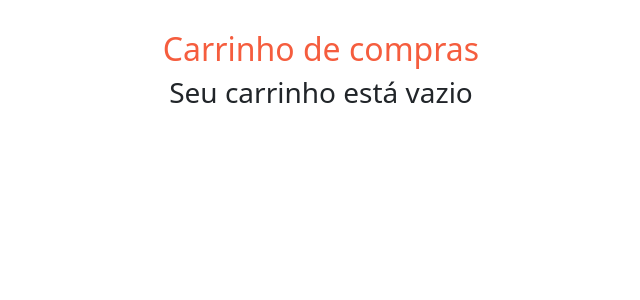
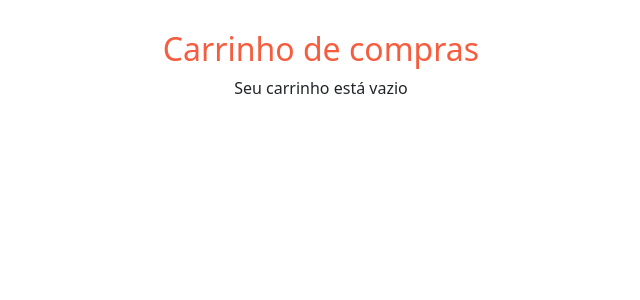
Before and after one commit to Mixchelle/FrontEnd-Online-Store, a React (Create React App) app: page /cart in a window 1280 px wide. Shown: the top 300 px of the page, without its empty margins (319-959 px from the left). Built offline with nearby package versions, Linux system fonts and the light colour scheme; the HTML template or start-up script is replaced by a standard one.

Commit message:
8º Requisito

```diff
--- a/src/App.jsx
+++ b/src/App.jsx
@@ -10,11 +10,11 @@ function App() {
     <div className="App">
       <main>
         <Switch>
-          <div>
+          <>
             <Route exact path="/" component={ Search } />
             <Route exact path="/cart" component={ ShoppingCart } />
             <Route exact path="/productDetails/:id" component={ ProductDetails } />
-          </div>
+          </>
         </Switch>
       </main>
     </div>
--- a/src/pages/Search.jsx
+++ b/src/pages/Search.jsx
@@ -20,15 +20,14 @@ class Search extends Component {
   };
 
   insertStorage = (event) => {
-    const { value } = event.target;
+    const { id, price, title, thumbnail } = event;
+
     this.setState((prevState) => ({
-      newArray: [...prevState.newArray, value],
-    }));
-    const number = 1000;
-    setTimeout(() => {
+      newArray: [...prevState.newArray, { id, price, title, thumbnail }],
+    }), () => {
       const { newArray } = this.state;
       localStorage.setItem('item', JSON.stringify(newArray));
-    }, number);
+    });
   };
 
   fetchSearch = async (frase) => {
@@ -91,7 +90,7 @@ class Search extends Component {
               </button>
             </div>
             { carregar ? message : produto
-              .map(({ id, title, thumbnail, price }) => (
+              .map((object, { id, title, thumbnail, price }) => (
                 <div key={ id }>
                   <Link
                     to={ `productDetails/${id}` }
@@ -111,8 +110,7 @@ class Search extends Component {
                   <button
                     data-testid="product-add-to-cart"
                     type="button"
-                    value={ id }
-                    onClick={ this.insertStorage }
+                    onClick={ () => this.insertStorage(object) }
                   >
                     Adicionar ao Carrinho
                   </button>
--- a/src/pages/ShoppingCart.jsx
+++ b/src/pages/ShoppingCart.jsx
@@ -1,80 +1,50 @@
 import React, { Component } from 'react';
 import { Card, CardBody, CardTitle, CardSubtitle, CardText } from 'reactstrap';
-import { getProductById } from '../services/api';
 import 'bootstrap/dist/css/bootstrap.min.css';
 
 class ShoppingCart extends Component {
-  state = {
-    productList: [],
-  };
-
-  async componentDidMount() {
-    this.getProduct();
-  }
-
-  getProduct = () => {
-    const products = JSON.parse(localStorage.getItem('item'));
-    if (products !== null) {
-      products.forEach(async (element) => {
-        const callLocal = await getProductById(element);
-        this.setState((prevState) => ({
-          productList: [...prevState.productList, callLocal],
-        }));
-      });
-      const { productList } = this.state;
-      console.log(productList.length);
-    }
-  };
-
   render() {
-    const { productList } = this.state;
+    const getItem = JSON.parse(localStorage.getItem('item'));
     return (
       <section>
         <h2 className="shopping-cart">
-          {' '}
           Carrinho de compras
-          {
-            console.log(productList)
-          }
         </h2>
-        <h3>
-          { (productList.length === 0)
+        <div>
+          { getItem !== null
             ? (
-              <p
-                className="empty-cart"
-                data-testid="shopping-cart-empty-message"
-              >
-                Seu carrinho está vazio
-              </p>) : null}
-        </h3>
-        <div>
-          {
-            productList.map((list) => (
-              <div key={ list.id }>
+              getItem.map(({ id, title, thumbnail, price }) => (
+                <div key={ id }>
                   <Card
                     style={ {
-                    width: '18rem',
+                      width: '12rem',
                     } }
                   >
-                  <img src={ list.thumbnail } alt={ list.title } />
+                    <img src={ thumbnail } alt={ title } />
                     <CardBody>
                       <CardTitle tag="h5" data-testid="shopping-cart-product-name">
-                      { list.title }
+                        { title }
                       </CardTitle>
                       <CardSubtitle
                         className="mb-2 text-muted"
                         tag="h6"
                       >
-                      { `R$ ${list.price},00` }
+                        { `R$ ${price},00` }
                       </CardSubtitle>
                       <CardText data-testid="shopping-cart-product-quantity">
                         1
                       </CardText>
                     </CardBody>
                   </Card>
-              </div>
-            ))
-          }
+                </div>))
+            )
+            : (
+              <p
+                className="empty-cart"
+                data-testid="shopping-cart-empty-message"
+              >
+                Seu carrinho está vazio
+              </p>)}
         </div>
       </section>
     );
```
Lines whose indentation alone changed are shown as unchanged.
